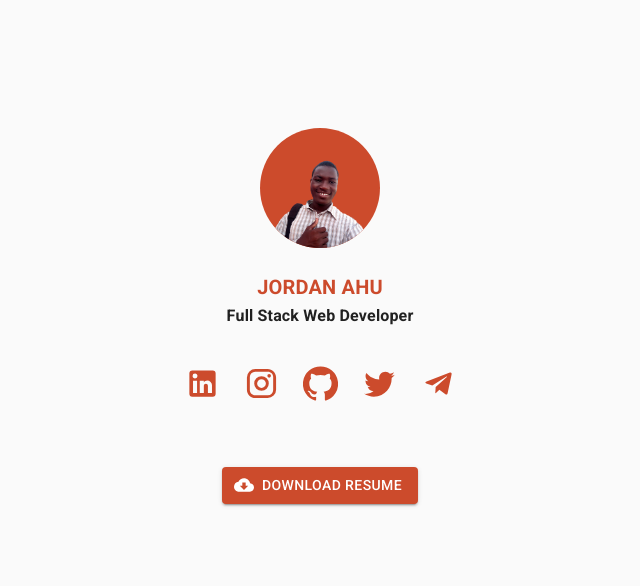
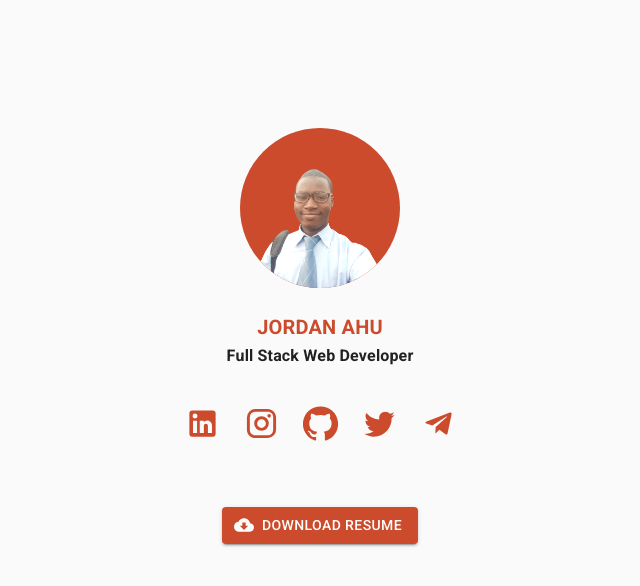
Before and after one commit to jordanahu/jordan-ahu, a React (Create React App) app: page / in a window 1280 px wide. Shown: the top 586 px of the page, without its empty margins (320-960 px from the left). Built offline with nearby package versions, Linux system fonts and the light colour scheme.

Commit message:
initial commit

```diff
--- a/src/components/home/Home.js
+++ b/src/components/home/Home.js
@@ -1,6 +1,6 @@
 import React from 'react';
 import useStyles from './useStyles';
-import {Avatar,Typography, Button} from '@material-ui/core';
+import {Typography, Button} from '@material-ui/core';
 import useInfo from "../customHooks/useInfo";
 import LinkedInIcon from '@material-ui/icons/LinkedIn';
 import InstagramIcon from '@material-ui/icons/Instagram';
@@ -42,7 +42,9 @@ const Home = () => {
       <div className={classes.profile}>
            <div className={classes.toolbar}/>
            <div className={classes.toolbar}/>
-            <Avatar className={classes.large} alt={name} src={images.profile} />
+
+            <img className={classes.large} alt={name} src={images.profile}/>
+
             <Typography align="center" className={classes.name}>{name}</Typography>
             <Typography style={{fontWeight:"bold"}} variant="subtitle1" align="center" >
               <Bounce top cascade>{title}</Bounce></Typography>
--- a/src/components/home/useStyles.js
+++ b/src/components/home/useStyles.js
@@ -20,14 +20,15 @@ const useStyles = makeStyles((theme) => ({
       fontSize:"1.25rem"
     },
     large: {
-      width: theme.spacing(15),
-      height: theme.spacing(15),
+      width: "160px",
+      height: "160px",
       marginBottom:theme.spacing(3),
       borderRadius:"50%",
       maxWidth:"100%",
       objectFit:"contain",
       backgroundColor:useInfo().colors.major
     },
+
     icons:{
       marginTop:theme.spacing(3)
     },
--- a/src/components/infoProvider/data.js
+++ b/src/components/infoProvider/data.js
@@ -89,7 +89,7 @@ const data = {
             title:"Customized Website/Web App",
             image:"https://images.pexels.com/photos/196644/pexels-photo-196644.jpeg?auto=compress&cs=tinysrgb&dpr=1&w=500",
             subheading:"web sites and web apps",
-            caption:"I will build any customized website or web app for you with industry standard technologies and programming languaes! You dream, and I make it a reality!",
+            caption:"I will build any customized website or web app for you with industry standard technologies and programming languages! You dream, and I make it a reality!",
             fiver:"https://www.fiverr.com/share/a06DyN"
         },
         {
```
Also changed, not shown: firebase.json (added), src/components/infoProvider/images/profile.png, 1 other file (tests, documents, lock files or other folders).
